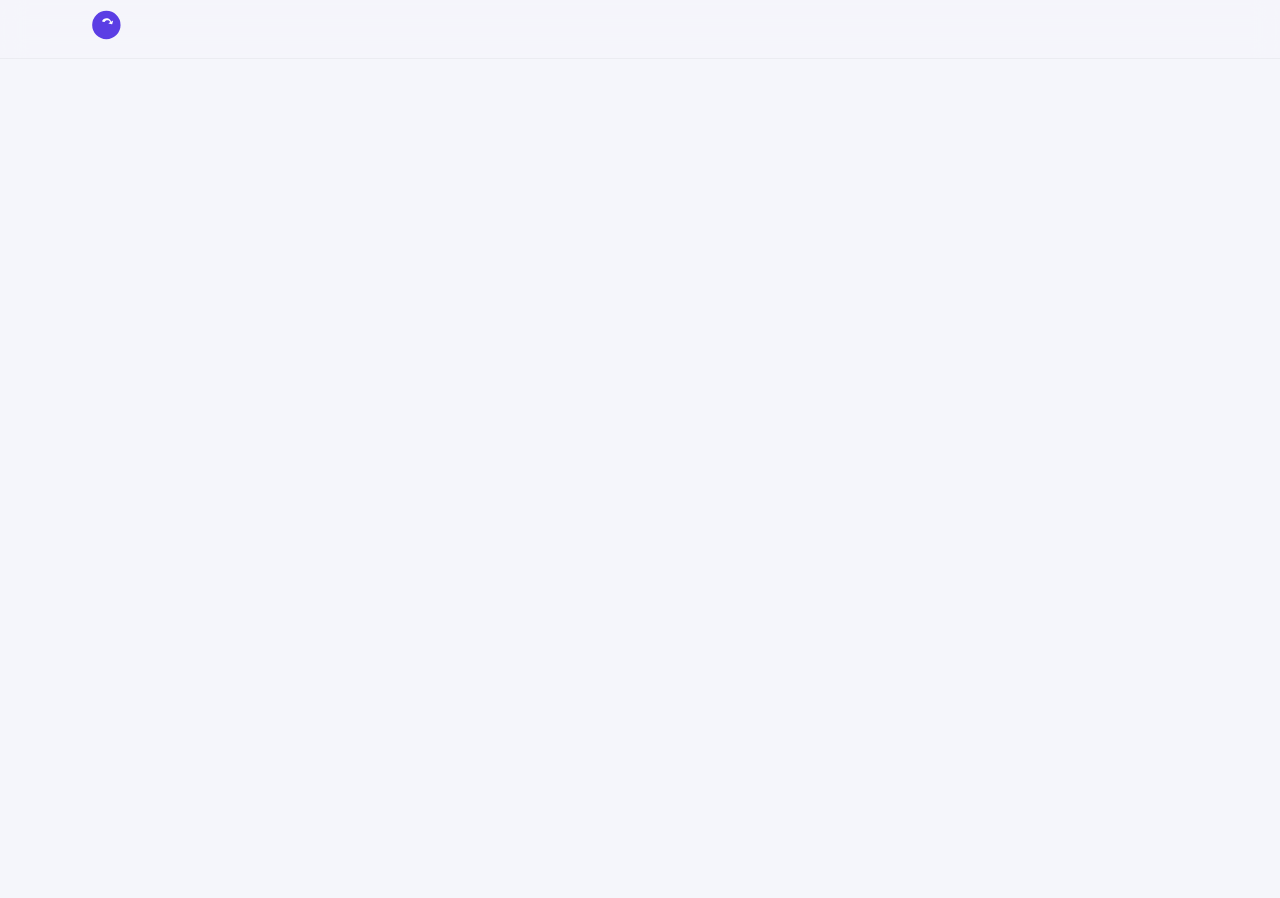
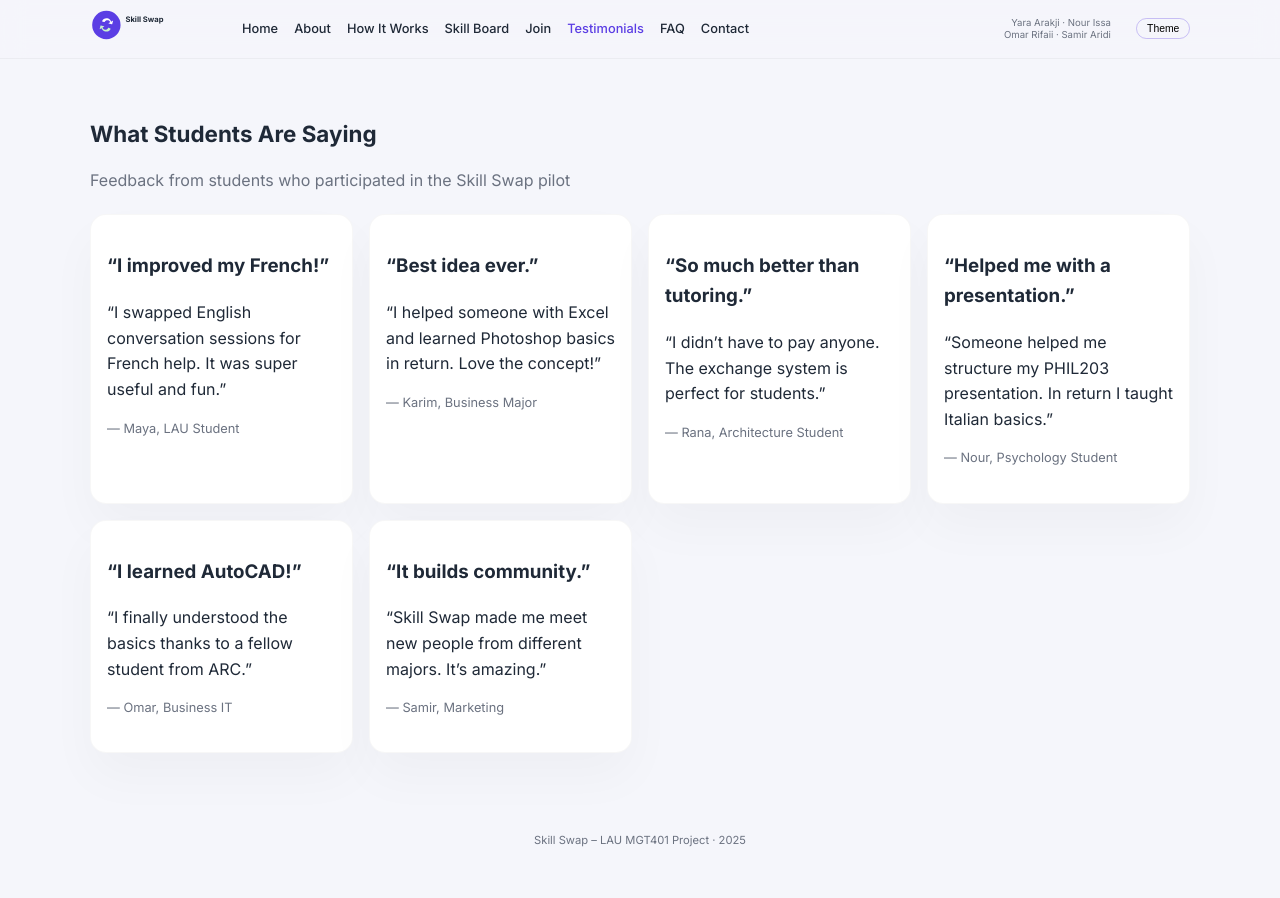
Before and after one commit to yaraarakji/Skill-swap, a plain HTML site: page Testimonial.html in a window 1280 px wide. Before the commit the page ends 800 px from the top, so only its background shows below. Drawn offline with Linux system fonts and the light colour scheme.

Commit message:
Update Testimonial.html

```diff
--- a/Testimonial.html
+++ b/Testimonial.html
@@ -17,4 +17,102 @@
           <svg width="120" height="38" viewBox="0 0 220 60">
             <circle cx="30" cy="30" r="26" fill="#5B3EE4" />
             <path d="M22 23C23.8 18.5 29 16.5 33.5 18.3C36 19.3 37.9 21.5 38.6 23.9L41.5 22.2C41.9 22 42.3 22.3 42.2 22.7L40.8 28.3C40.7 28.7 40.3 28.9 39.9 28.8L34.3 27.4C33.9 27.3 33.9 26.7 34.3 26.5L37.1 25C36.5 23.5 35.4 22.1 33.8 21.5C31.1 20.4 28 21.6 26.8 24.3C26.6 24.7 26 24.8 25.5 24.6L23 23.5C22.5 23.3 21.8 23.2 22 23Z" fill="white"/>
-            <path d="M38 36.7C36.2 41.2 31 43.2 26.5 41.4C24 40.4 22.1 38.2 21.4 35.8L18.5 37.5C18.1 37.7 17.7 37.4 17.8 37L19.2 31.4C19.3 31 19.7
+            <path d="M38 36.7C36.2 41.2 31 43.2 26.5 41.4C24 40.4 22.1 38.2 21.4 35.8L18.5 37.5C18.1 37.7 17.7 37.4 17.8 37L19.2 31.4C19.3 31 19.7 30.8 20.1 30.9L25.7 32.3C26.1 32.4 26.1 33 25.7 33.2L22.9 34.7C23.5 36.2 24.6 37.6 26.2 38.2C28.9 39.3 32 38.1 33.2 35.4C33.4 35 34 34.9 34.5 35.1L37 36.2C37.5 36.4 38.2 36.5 38 36.7Z" fill="#C7F2CB"/>
+            <text x="65" y="25" fill="#1F2937" font-size="14" font-weight="700">Skill Swap</text>
+          </svg>
+        </a>
+      </div>
+
+      <div class="nav-links">
+        <a href="index.html">Home</a>
+        <a href="about.html">About</a>
+        <a href="how-it-works.html">How It Works</a>
+        <a href="skillboard.html">Skill Board</a>
+        <a href="join.html">Join</a>
+        <a href="testimonials.html" class="active">Testimonials</a>
+        <a href="faq.html">FAQ</a>
+        <a href="contact.html">Contact</a>
+      </div>
+
+      <div class="team-names">
+        Yara Arakji · Nour Issa<br>
+        Omar Rifaii · Samir Aridi
+      </div>
+
+      <button class="theme-btn" onclick="toggleTheme()">Theme</button>
+    </div>
+  </div>
+
+  <!-- TESTIMONIALS CONTENT -->
+  <div class="container">
+    <section class="section">
+      <h1 class="section-title">What Students Are Saying</h1>
+      <p class="section-sub">Feedback from students who participated in the Skill Swap pilot</p>
+
+      <div class="grid-3">
+
+        <div class="card">
+          <h3>“I improved my French!”</h3>
+          <p>
+            “I swapped English conversation sessions for French help. It was super useful and fun.”
+          </p>
+          <p style="color:var(--muted); font-size:.8rem;">— Maya, LAU Student</p>
+        </div>
+
+        <div class="card">
+          <h3>“Best idea ever.”</h3>
+          <p>
+            “I helped someone with Excel and learned Photoshop basics in return. Love the concept!”
+          </p>
+          <p style="color:var(--muted); font-size:.8rem;">— Karim, Business Major</p>
+        </div>
+
+        <div class="card">
+          <h3>“So much better than tutoring.”</h3>
+          <p>
+            “I didn’t have to pay anyone. The exchange system is perfect for students.”
+          </p>
+          <p style="color:var(--muted); font-size:.8rem;">— Rana, Architecture Student</p>
+        </div>
+
+        <div class="card">
+          <h3>“Helped me with a presentation.”</h3>
+          <p>
+            “Someone helped me structure my PHIL203 presentation. In return I taught Italian basics.”
+          </p>
+          <p style="color:var(--muted); font-size:.8rem;">— Nour, Psychology Student</p>
+        </div>
+
+        <div class="card">
+          <h3>“I learned AutoCAD!”</h3>
+          <p>
+            “I finally understood the basics thanks to a fellow student from ARC.”
+          </p>
+          <p style="color:var(--muted); font-size:.8rem;">— Omar, Business IT</p>
+        </div>
+
+        <div class="card">
+          <h3>“It builds community.”</h3>
+          <p>
+            “Skill Swap made me meet new people from different majors. It’s amazing.”
+          </p>
+          <p style="color:var(--muted); font-size:.8rem;">— Samir, Marketing</p>
+        </div>
+
+      </div>
+
+    </section>
+  </div>
+
+  <footer>
+    Skill Swap – LAU MGT401 Project · 2025
+  </footer>
+
+  <script>
+    function toggleTheme() {
+      document.body.classList.toggle('dark');
+    }
+  </script>
+
+</body>
+</html>
```
